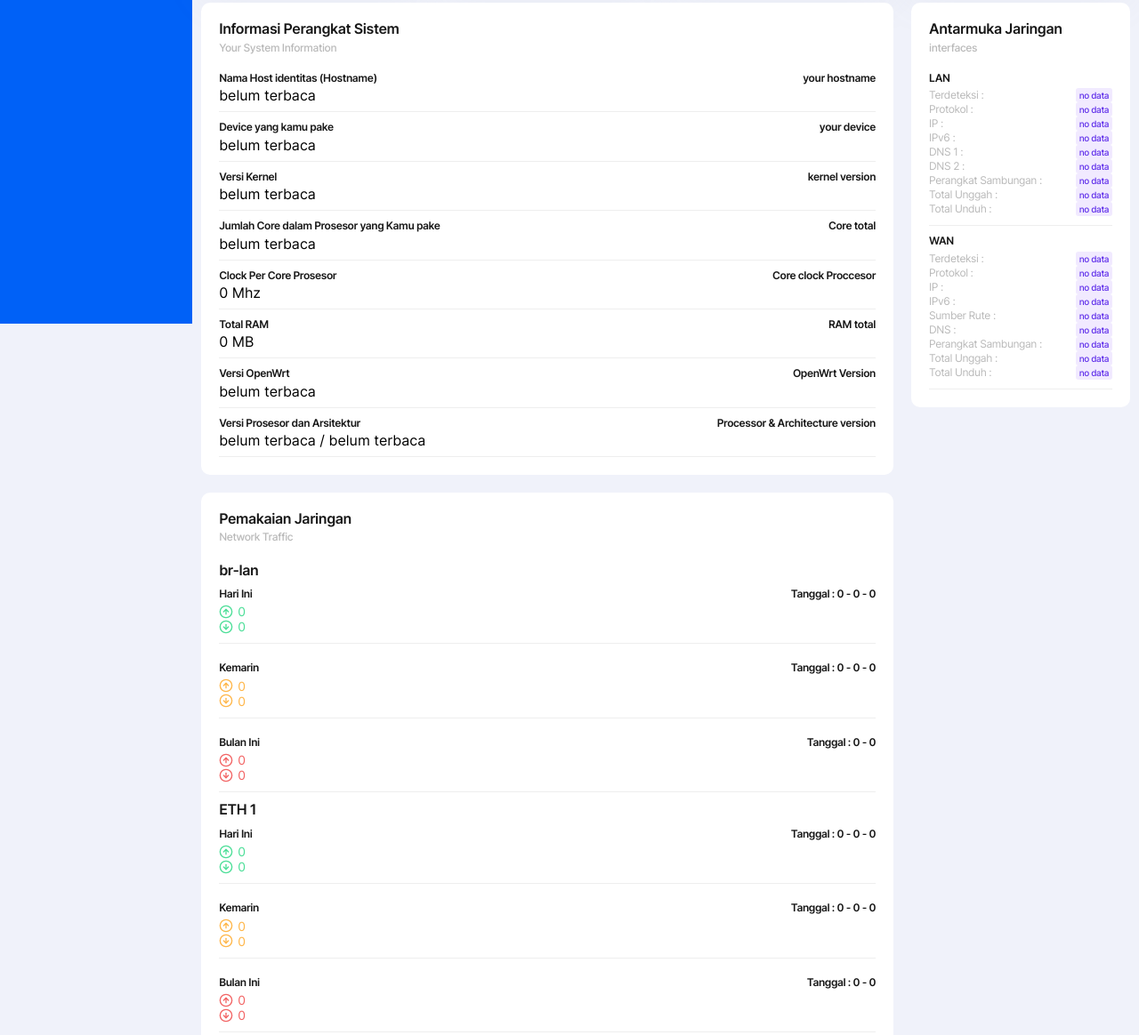
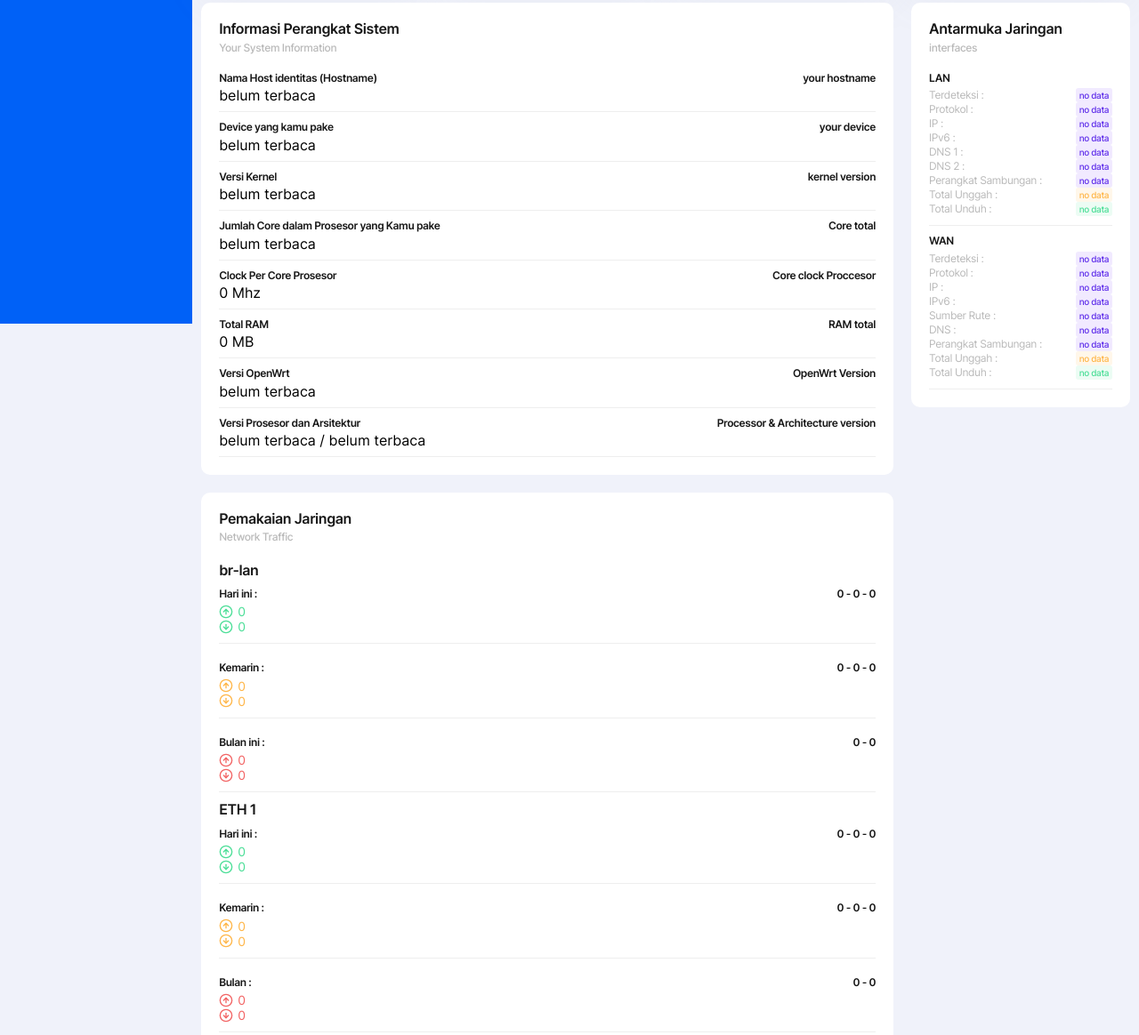
Before and after one commit to derisamedia/alpha-os-X-NETDATA, a plain HTML site: page netdata/index.html in a window 1280 px wide. Shown: the part 436-1600 px from the top of the page at 89% size. Drawn offline with Linux system fonts and the light colour scheme; no server answers.

Commit message:
Fixed Namecall and malfuction data

```diff
--- a/netdata/index.html
+++ b/netdata/index.html
@@ -344,10 +344,10 @@
                       Perangkat Sambungan : <span class="purple"><class id="device-brlan">no data</class></span>
                     </div>
                     <div class="top-cat-list__subtitle">
-                      Total Unggah : <span class="purple"><class id="unggah-brlan">no data</class></span>
+                      Total Unggah : <span class="warning"><class id="unggah-brlan">no data</class></span>
                     </div>
                     <div class="top-cat-list__subtitle">
-                      Total Unduh : <span class="purple"><class id="unduh-brlan">no data</class></span>
+                      Total Unduh : <span class="success"><class id="unduh-brlan">no data</class></span>
                     </div>
 
                   </a>
@@ -379,10 +379,10 @@
                       Perangkat Sambungan : <span class="purple"><class id="device-eth1">no data</class></span>
                     </div>
                     <div class="top-cat-list__subtitle">
-                      Total Unggah : <span class="purple"><class id="unggah-wan">no data</class></span>
+                      Total Unggah : <span class="warning"><class id="unggah-wan">no data</class></span>
                     </div>
                     <div class="top-cat-list__subtitle">
-                      Total Unduh : <span class="purple"><class id="unduh-wan">no data</class></span>
+                      Total Unduh : <span class="success"><class id="unduh-wan">no data</class></span>
                     </div>
                   </a>
                 </li>
@@ -403,7 +403,7 @@
                       <h3>br-lan</h3>
                     </div>
                       <div class="top-cat-list__title">
-                        Hari Ini <span>Tanggal : <class id="trafikhariini-hari-brlan">0</class> - <class id="trafikhariini-bulan-brlan">0</class> - <class id="trafikhariini-tahun-brlan">0</class></span>
+                        Hari ini : <span><class id="trafikhariini-hari-brlan">0</class> - <class id="trafikhariini-bulan-brlan">0</class> - <class id="trafikhariini-tahun-brlan">0</class></span>
                       </div>
                       <p class="stat-cards-info__progress">
                         <span class="stat-cards-info__profit success">
@@ -426,7 +426,7 @@
                       <div class="top-cat-title">
                     </div>
                       <div class="top-cat-list__title">
-                        Kemarin <span>Tanggal : <class id="trafikkemarin-hari-brlan">0</class> - <class id="trafikkemarin-bulan-brlan">0</class> - <class id="trafikkemarin-tahun-brlan">0</class></span>
+                        Kemarin : <span><class id="trafikkemarin-hari-brlan">0</class> - <class id="trafikkemarin-bulan-brlan">0</class> - <class id="trafikkemarin-tahun-brlan">0</class></span>
                       </div>
                       <p class="stat-cards-info__progress">
                         <span class="stat-cards-info__profit warning">
@@ -449,7 +449,7 @@
                       <div class="top-cat-title">
                     </div>
                       <div class="top-cat-list__title">
-                        Bulan Ini <span>Tanggal : <class id="trafikbulan-bulan-brlan">0</class> - <class id="trafikbulan-tahun-brlan">0</class></span>
+                        Bulan ini : <span><class id="trafikbulan-bulan-brlan">0</class> - <class id="trafikbulan-tahun-brlan">0</class></span>
                       </div>
                       <p class="stat-cards-info__progress">
                         <span class="stat-cards-info__profit danger">
@@ -473,7 +473,7 @@
                       <h3>ETH 1</h3>
                     </div>
                       <div class="top-cat-list__title">
-                        Hari Ini <span>Tanggal : <class id="trafikhariini-hari-wan">0</class> - <class id="trafikhariini-bulan-wan">0</class> - <class id="trafikhariini-tahun-wan">0</class></span>
+                        Hari ini : <span><class id="trafikhariini-hari-wan">0</class> - <class id="trafikhariini-bulan-wan">0</class> - <class id="trafikhariini-tahun-wan">0</class></span>
                       </div>
                       <p class="stat-cards-info__progress">
                         <span class="stat-cards-info__profit success">
@@ -496,7 +496,7 @@
                       <div class="top-cat-title">
                     </div>
                       <div class="top-cat-list__title">
-                        Kemarin <span>Tanggal : <class id="trafikkemarin-hari-wan">0</class> - <class id="trafikkemarin-bulan-wan">0</class> - <class id="trafikkemarin-tahun-wan">0</class></span>
+                        Kemarin : <span><class id="trafikkemarin-hari-wan">0</class> - <class id="trafikkemarin-bulan-wan">0</class> - <class id="trafikkemarin-tahun-wan">0</class></span>
                       </div>
                       <p class="stat-cards-info__progress">
                         <span class="stat-cards-info__profit warning">
@@ -519,7 +519,7 @@
                       <div class="top-cat-title">
                     </div>
                       <div class="top-cat-list__title">
-                        Bulan Ini <span>Tanggal : <class id="trafikbulan-bulan-wan">0</class> - <class id="trafikbulan-tahun-wan">0</class></span>
+                        Bulan : <span><class id="trafikbulan-bulan-wan">0</class> - <class id="trafikbulan-tahun-wan">0</class></span>
                       </div>
                       <p class="stat-cards-info__progress">
                         <span class="stat-cards-info__profit danger">
```
